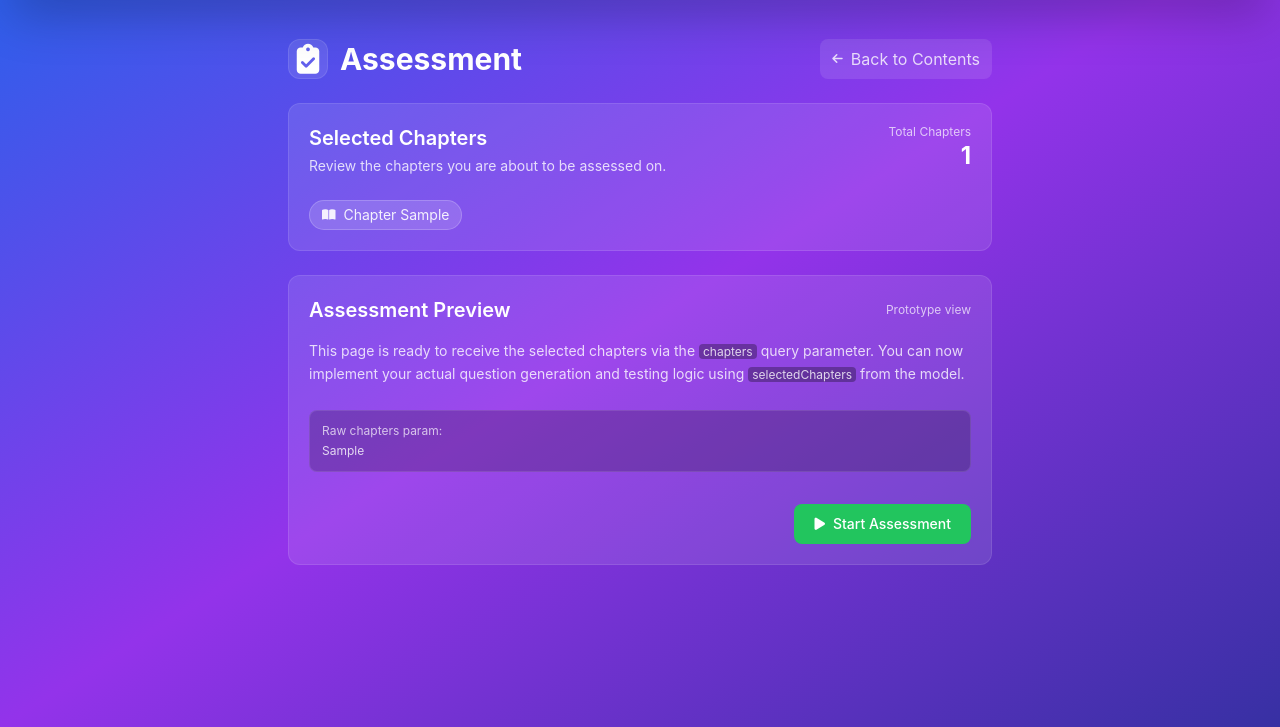
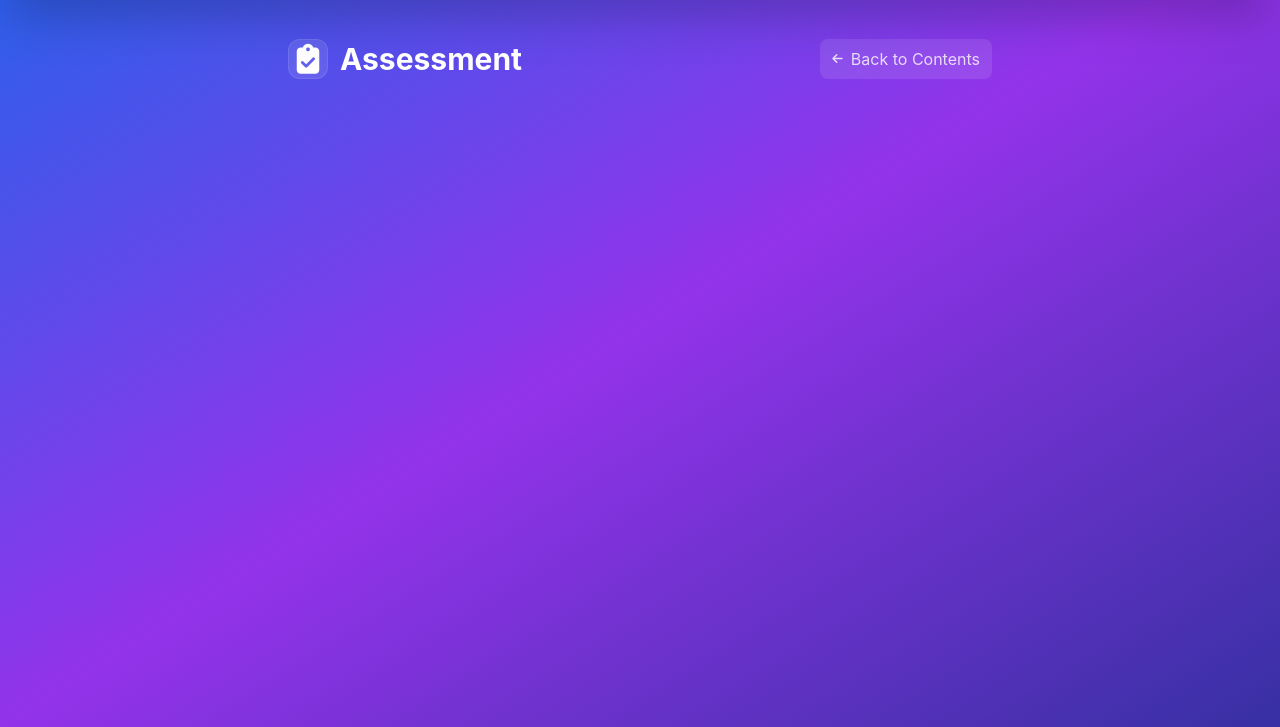
Before and after one commit to yeyintlwin/myanmyanlearn, a Spring app: template src/main/resources/templates/assessment.html in a window 1280 px wide. Shown: the part 73-800 px from the top of the page. Run offline with Thymeleaf, Linux system fonts and the light colour scheme; the template is opened without the code that fills it: most values are stand-ins (such as "Sample title", 1, 10 or a date in 2020); data that the repository does not hold is empty; some of the project's set-up classes (security, data sources, template engines, error pages and the like) are left out, and stand-ins take their place; database files in the repository are not loaded; some libraries are stand-ins or nearby versions.

Commit message:
Assessment: remove summary and preview cards as requested

```diff
--- a/src/main/resources/templates/assessment.html
+++ b/src/main/resources/templates/assessment.html
@@ -45,92 +45,13 @@
             class="flex items-center gap-2 text-white/80 hover:text-white transition bg-white/10 hover:bg-white/15 px-3 py-2 rounded-lg no-underline flex-shrink-0"
           >
             <i class="fas fa-arrow-left text-xs"></i>
-            <span>Back to Contents</span>
+          <span>Back to Contents</span>
           </a>
         </div>
 
-        <!-- Summary Card -->
-        <section class="mb-6">
-          <div
-            class="bg-white/10 border border-white/10 rounded-xl p-4 sm:p-5 flex flex-col gap-3"
-          >
-            <div class="flex items-start justify-between gap-4">
-              <div>
-                <h2 class="text-white font-semibold text-lg sm:text-xl mb-1">
-                  Selected Chapters
-                </h2>
-                <p class="text-white/80 text-sm">
-                  Review the chapters you are about to be assessed on.
-                </p>
-              </div>
-              <div class="flex flex-col items-end">
-                <span class="text-xs text-white/70">Total Chapters</span>
-                <span
-                  class="text-2xl font-bold text-white"
-                  th:text="${chapterCount}"
-                  >0</span
-                >
-              </div>
-            </div>
+        <!-- Assessment cards removed -->
 
-            <!-- Selected Chapters Pills -->
-            <div th:if="${chapterCount > 0}" class="mt-3 flex flex-wrap gap-2">
-              <span
-                th:each="ch : ${selectedChapters}"
-                class="inline-flex items-center px-3 py-1 rounded-full bg-white/15 border border-white/20 text-xs sm:text-sm text-white/90 gap-2"
-              >
-                <i class="fas fa-book-open text-[10px] sm:text-xs"></i>
-                <span th:text="${'Chapter ' + ch}">Chapter</span>
-              </span>
-            </div>
 
-            <div th:if="${chapterCount == 0}" class="mt-2 text-sm text-red-100">
-              No chapters were selected. Please go back to the contents screen
-              and choose at least one chapter to test.
-            </div>
-          </div>
-        </section>
-
-        <!-- Assessment Placeholder -->
-        <section
-          class="bg-white/10 border border-white/10 rounded-xl p-4 sm:p-5 flex flex-col gap-4"
-        >
-          <div class="flex items-center justify-between gap-3">
-            <h2 class="text-white font-semibold text-lg sm:text-xl">
-              Assessment Preview
-            </h2>
-            <span class="text-xs text-white/70"> Prototype view </span>
-          </div>
-
-          <p class="text-white/80 text-sm leading-relaxed">
-            This page is ready to receive the selected chapters via the
-            <code class="bg-black/30 px-1 rounded text-xs">chapters</code>
-            query parameter. You can now implement your actual question
-            generation and testing logic using
-            <code class="bg-black/30 px-1 rounded text-xs"
-              >selectedChapters</code
-            >
-            from the model.
-          </p>
-
-          <div
-            class="mt-2 bg-black/20 border border-white/10 rounded-lg p-3 text-xs text-white/80 break-all"
-          >
-            <div class="font-mono mb-1 text-white/70">Raw chapters param:</div>
-            <div class="font-mono" th:text="${rawChaptersParam}">1,2,3</div>
-          </div>
-
-          <div class="mt-4 flex justify-end">
-            <button
-              type="button"
-              class="px-5 py-2.5 rounded-lg bg-green-500 hover:bg-green-600 text-white text-sm font-medium flex items-center gap-2 disabled:opacity-50 disabled:cursor-not-allowed"
-              th:disabled="${chapterCount == 0}"
-            >
-              <i class="fas fa-play"></i>
-              <span>Start Assessment</span>
-            </button>
-          </div>
-        </section>
       </div>
     </main>
 
```
